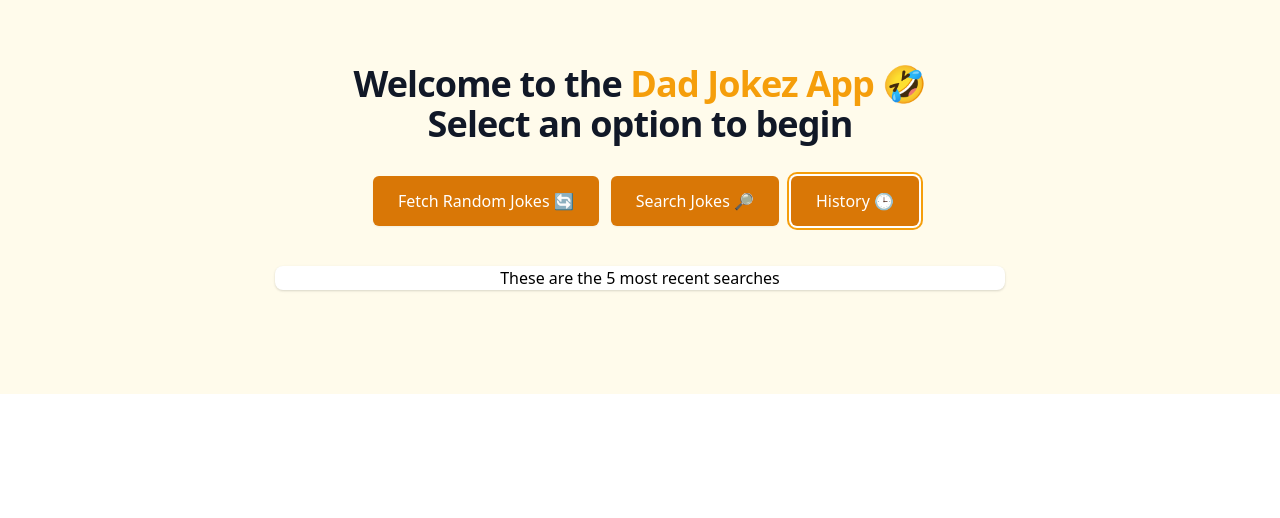
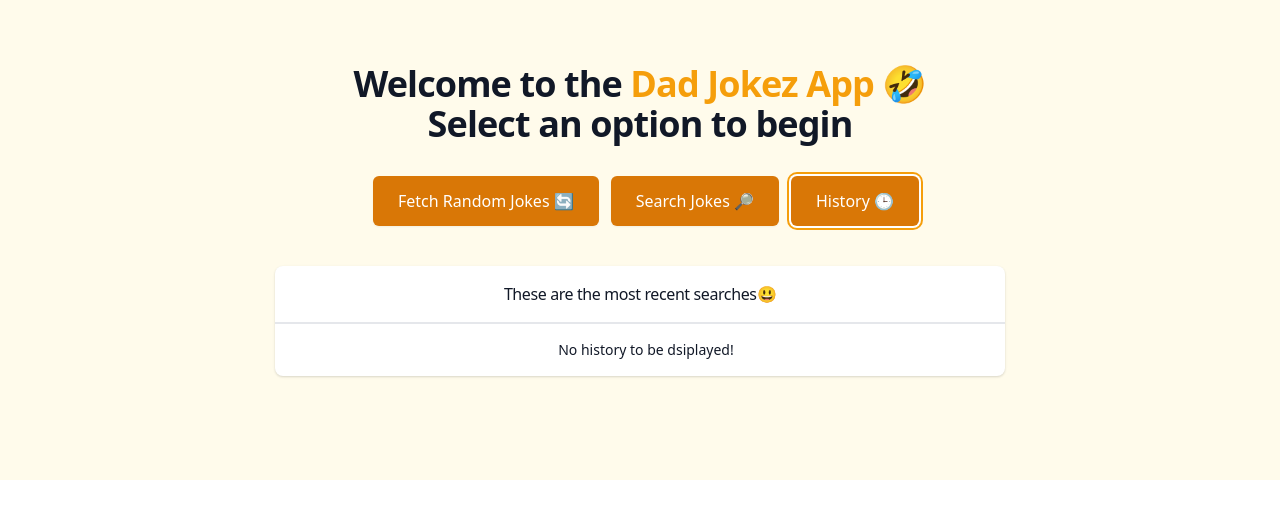
Before and after one commit to MFredX/dad-jokez, a Nuxt app: page / in a window 1280 px wide. Both pictures are taken after a click on the button "History 🕒". Shown: the top 518 px of the page. Built offline with nearby package versions, Linux system fonts and the light colour scheme.

Commit message:
Added History feature

```diff
--- a/components/History.vue
+++ b/components/History.vue
@@ -1,11 +1,42 @@
 <template>
   <div class="bg-white w-3/5 shadow rounded-lg mx-auto my-10">
-    <div>These are the 5 most recent searches</div>
+    <p class="text-l py-4 tracking-tight text-gray-900 border-b-2">
+      These are the most recent searches😃
+    </p>
+    <ul v-if="history.length > 0" class="divide-y divide-gray-200">
+      <li
+        v-for="(entry, index) in history.slice(0, 5)"
+        :key="index"
+        class="py-4"
+      >
+        <div class="ml-3">
+          <p class="text-sm font-medium text-gray-900">{{ entry }}</p>
+        </div>
+      </li>
+    </ul>
+    <ul v-else>
+      <li class="py-4">
+        <div class="ml-3">
+          <p class="text-sm font-medium text-gray-900">
+            No history to be dsiplayed!
+          </p>
+        </div>
+      </li>
+    </ul>
   </div>
 </template>
 
 <script>
-export default {};
+export default {
+  data: function () {
+    return {
+      history: [],
+    };
+  },
+  created() {
+    this.history = this.$store.state.searchHistory;
+  },
+};
 </script>
 
 <style></style>
--- a/components/Search.vue
+++ b/components/Search.vue
@@ -32,7 +32,7 @@ export default {
       try {
         const baseURL = "https://icanhazdadjoke.com/";
         let URL = `${baseURL}/search?term=${searchTerm}&limit=20&page=1`;
-        console.log(URL);
+        this.$store.commit("addToSearchHistory", searchTerm);
         const config = {
           headers: {
             Accept: "application/json",
--- a/package.json
+++ b/package.json
@@ -16,7 +16,7 @@
     "vue": "^2.6.14",
     "vue-server-renderer": "^2.6.14",
     "vue-template-compiler": "^2.6.14",
-    "vuex": "^4.0.2",
+    "vuex": "^3.6.2",
     "webpack": "^4.46.0"
   },
   "devDependencies": {
--- a/store/index.js
+++ b/store/index.js
@@ -0,0 +1,9 @@
+export const state = () => ({
+  searchHistory: [],
+});
+
+export const mutations = {
+  addToSearchHistory(state, newEntry) {
+    this.state.searchHistory.push(newEntry);
+  },
+};
```
Also changed, not shown: 1 other file (tests, documents, lock files or other folders).
